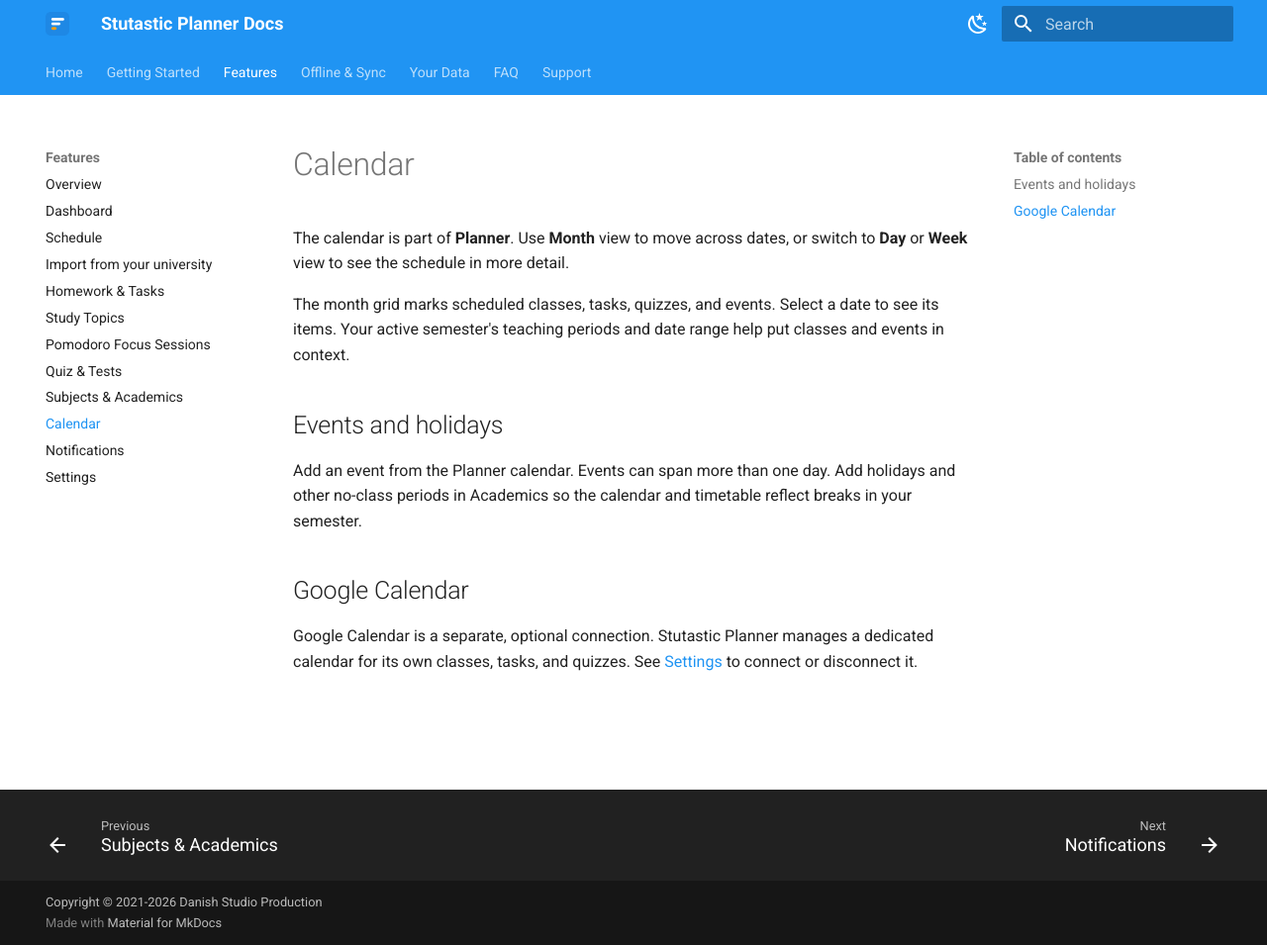
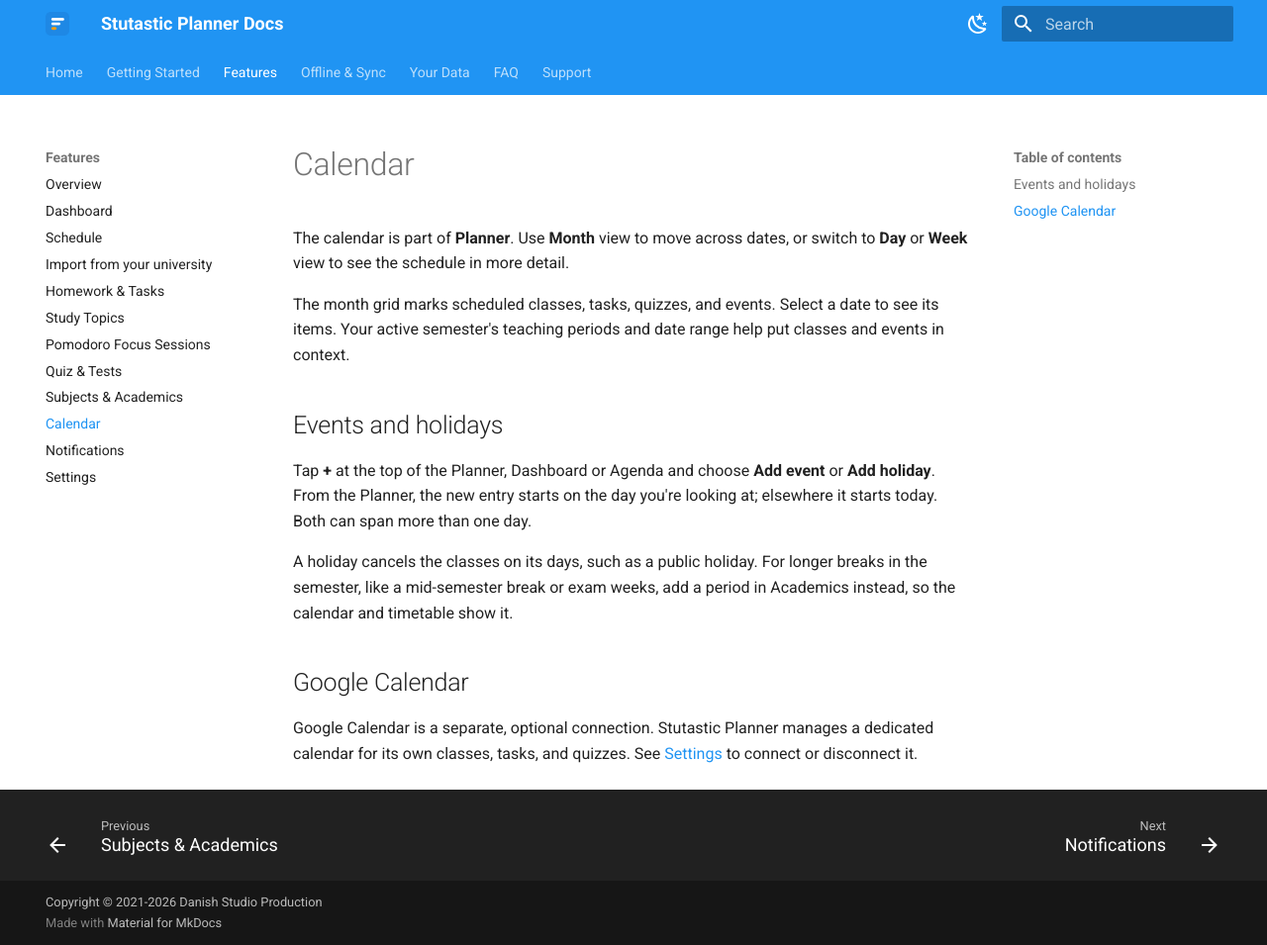
Before and after one commit to Jerit3787/planner-docs, an MkDocs documentation site: the page built from docs/features/calendar.md, in a window 1280 px wide and 955 px high. Shown: the whole window at 99% size. Built offline with MkDocs 1.6.1 and Material for MkDocs 9.7.7, drawn with Linux system fonts in a browser that asks for light colours; the version menu is left out.

Commit message:
docs(calendar): add events and holidays from the + button
Co-Authored-By: Claude Opus 5.5 <noreply@anthropic.com>

```diff
--- a/docs/features/calendar.md
+++ b/docs/features/calendar.md
@@ -8,8 +8,13 @@ Your active semester's teaching periods and date range help put classes and even
 
 ## Events and holidays
 
-Add an event from the Planner calendar. Events can span more than one day. Add holidays and other
-no-class periods in Academics so the calendar and timetable reflect breaks in your semester.
+Tap **+** at the top of the Planner, Dashboard or Agenda and choose **Add event** or **Add holiday**.
+From the Planner, the new entry starts on the day you're looking at; elsewhere it starts today. Both
+can span more than one day.
+
+A holiday cancels the classes on its days, such as a public holiday. For longer breaks in the
+semester, like a mid-semester break or exam weeks, add a period in Academics instead, so the
+calendar and timetable show it.
 
 ## Google Calendar
 
```
